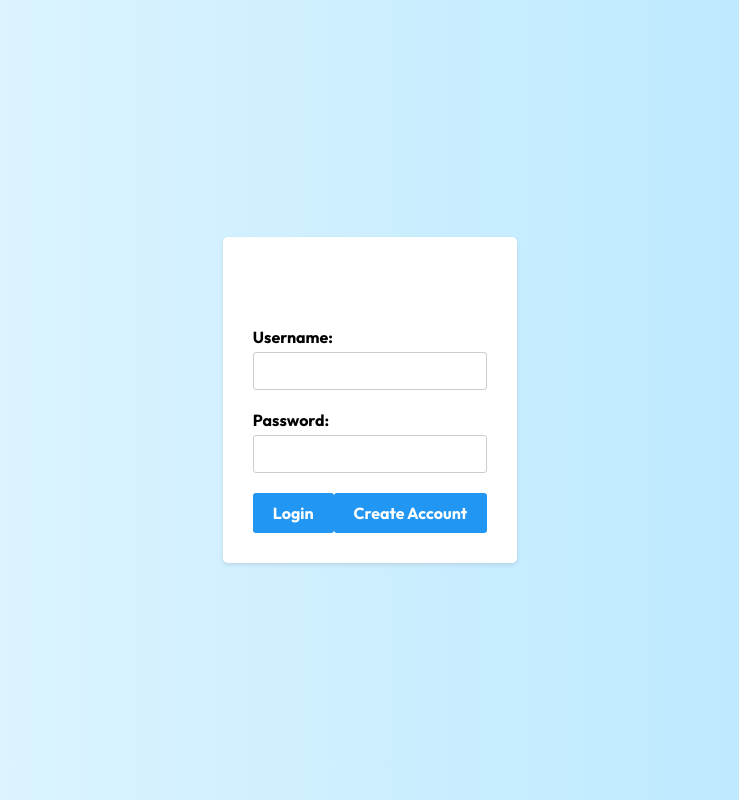
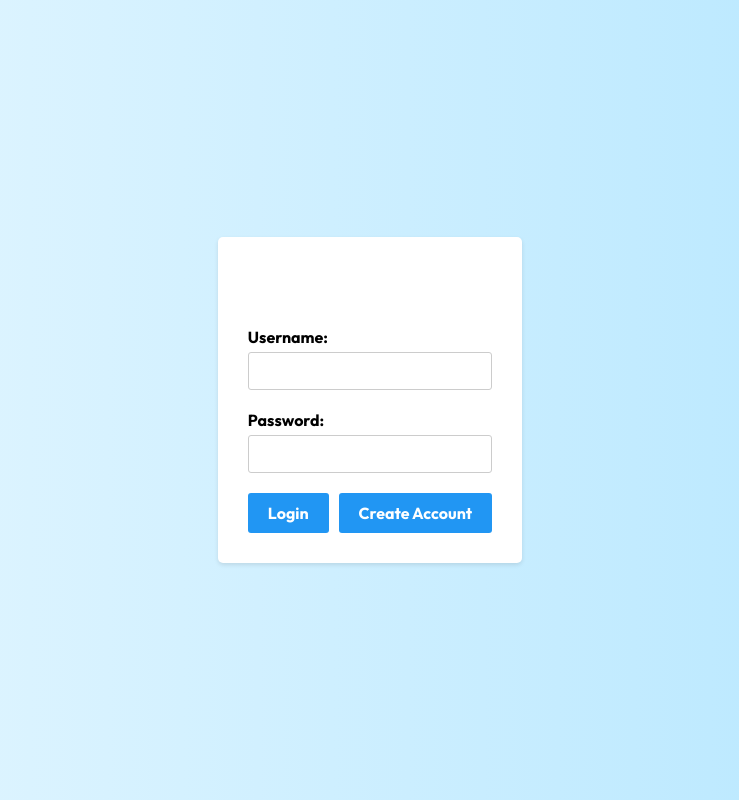
Before and after one commit to nikhilljpskj/PSP, a React (Create React App) app: page / in a window 1280 px wide. Shown: the whole page, without its empty margins (270-1009 px from the left). Built offline with nearby package versions, Linux system fonts and the light colour scheme.

Commit message:
Update Login.js

```diff
--- a/src/routes/Login.js
+++ b/src/routes/Login.js
@@ -36,11 +36,11 @@ const Login = () => {
           <label htmlFor="password">Password:</label>
           <input type="password" id="password" value={password} onChange={handlePasswordChange} />
         </div>
-        <div className="button-group">
+        <div className="buttons-row">
           <Link to="/home" className="login-btn" onClick={handleLogin}>
             Login
           </Link>
-          <Link to="/manage_user" className="login-btn" onClick={handleCreateAccount}>
+          <Link to="/user/manage_user" className="login-btn" onClick={handleCreateAccount}>
             Create Account
           </Link>
         </div>
```
